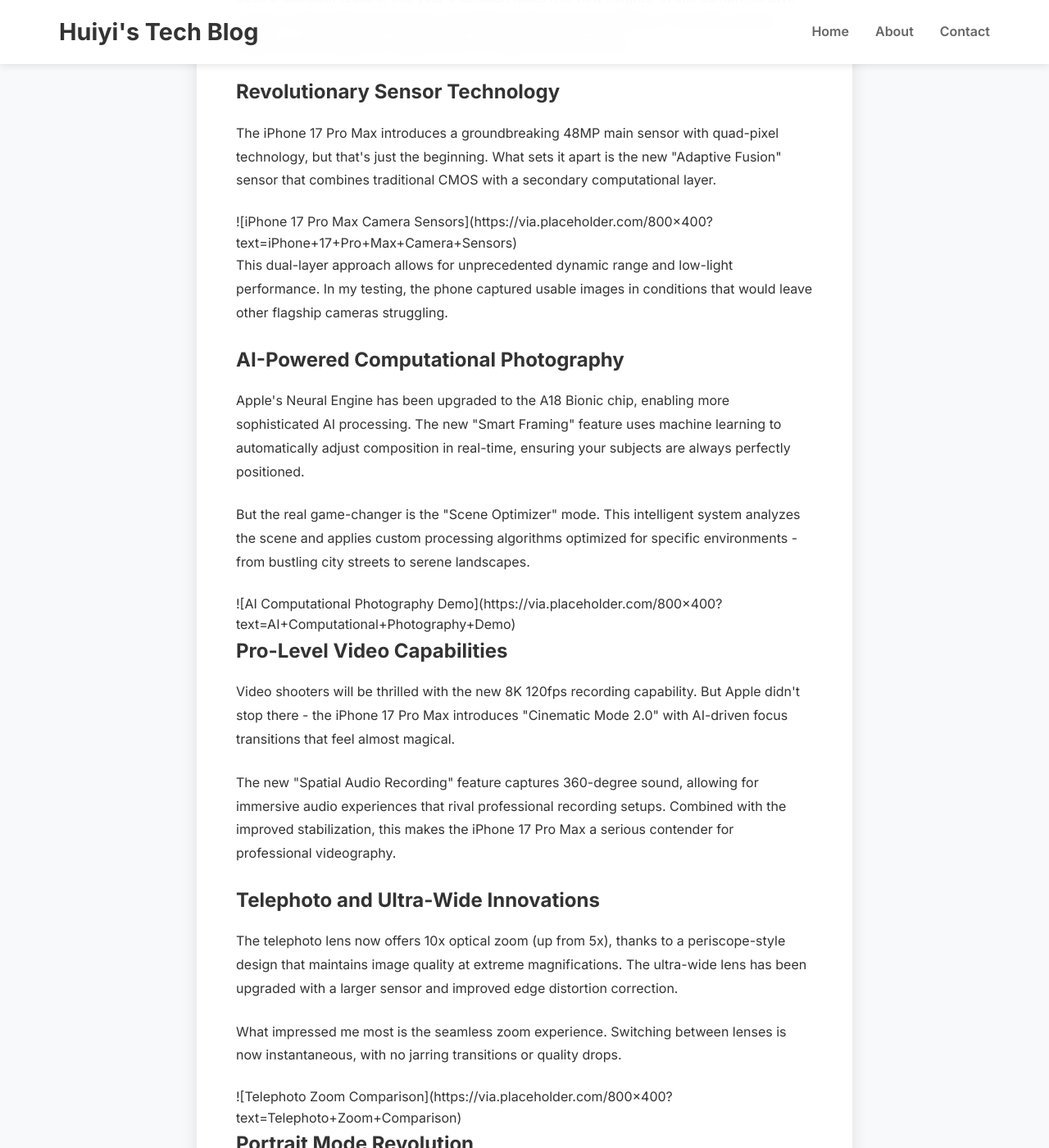
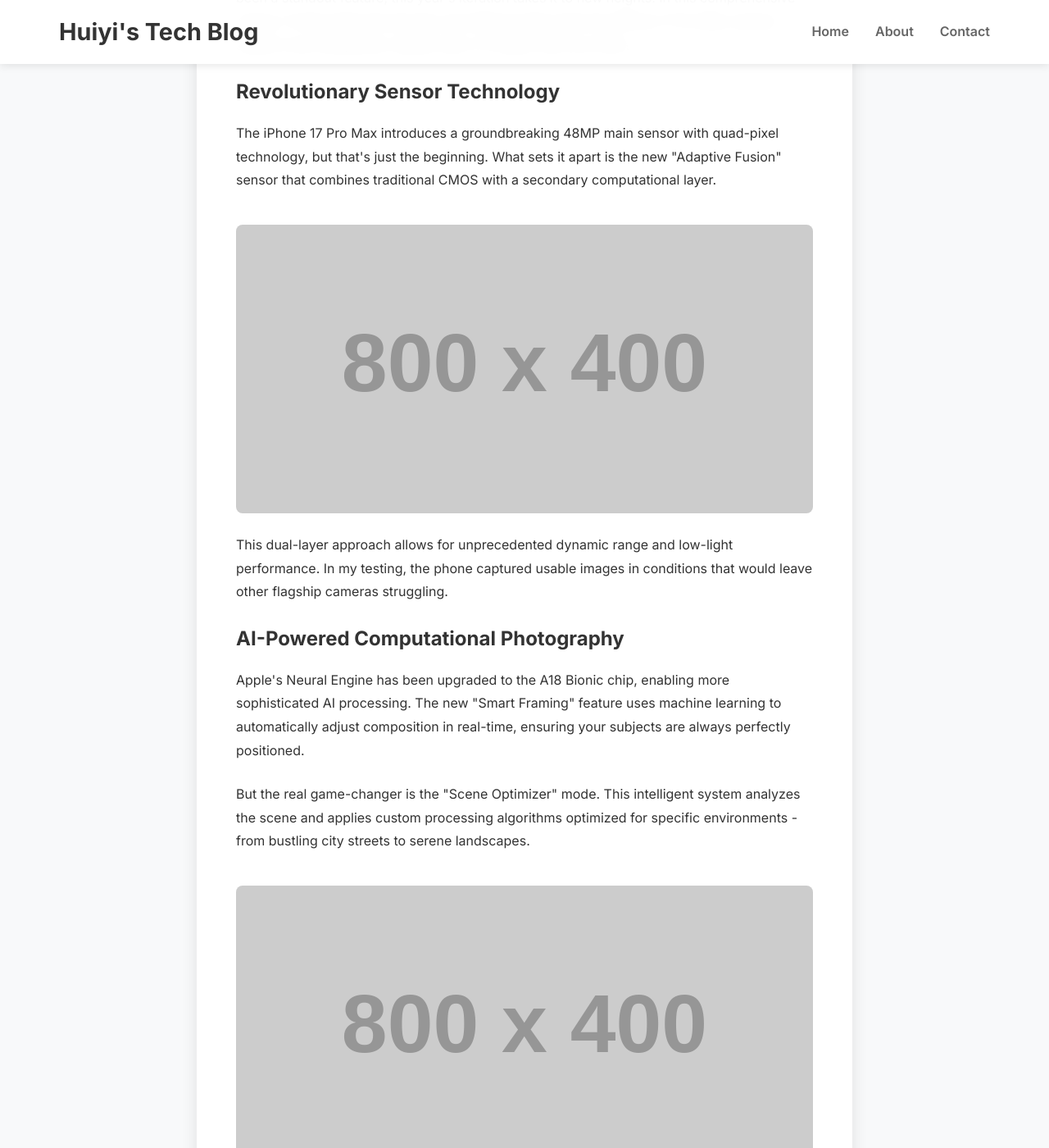
Before and after one commit to becknian/becknian.github.io, a Jekyll site: the page built from _posts/2025-12-14-iphone-17-pro-max-camera-review.md, in a window 1280 px wide and 1400 px high, scrolled down 351 px. Shown: the whole window at 82% size. Built offline with Jekyll 4.4.1, drawn with Linux system fonts in a browser that asks for light colours.

Commit message:
Convert markdown images to HTML img tags

```diff
--- a/_posts/2025-12-14-iphone-17-pro-max-camera-review.md
+++ b/_posts/2025-12-14-iphone-17-pro-max-camera-review.md
@@ -12,7 +12,7 @@ title: "iPhone 17 Pro Max Camera Review: Better Than You Think!"
 
 <p>The iPhone 17 Pro Max introduces a groundbreaking 48MP main sensor with quad-pixel technology, but that's just the beginning. What sets it apart is the new "Adaptive Fusion" sensor that combines traditional CMOS with a secondary computational layer.</p>
 
-![iPhone 17 Pro Max Camera Sensors](https://via.placeholder.com/800x400?text=iPhone+17+Pro+Max+Camera+Sensors)
+<img src="https://via.placeholder.com/800x400?text=iPhone+17+Pro+Max+Camera+Sensors" alt="iPhone 17 Pro Max Camera Sensors">
 
 <p>This dual-layer approach allows for unprecedented dynamic range and low-light performance. In my testing, the phone captured usable images in conditions that would leave other flagship cameras struggling.</p>
 
@@ -22,7 +22,7 @@ title: "iPhone 17 Pro Max Camera Review: Better Than You Think!"
 
 <p>But the real game-changer is the "Scene Optimizer" mode. This intelligent system analyzes the scene and applies custom processing algorithms optimized for specific environments - from bustling city streets to serene landscapes.</p>
 
-![AI Computational Photography Demo](https://via.placeholder.com/800x400?text=AI+Computational+Photography+Demo)
+<img src="https://via.placeholder.com/800x400?text=AI+Computational+Photography+Demo" alt="AI Computational Photography Demo">
 
 <h2>Pro-Level Video Capabilities</h2>
 
@@ -36,7 +36,7 @@ title: "iPhone 17 Pro Max Camera Review: Better Than You Think!"
 
 <p>What impressed me most is the seamless zoom experience. Switching between lenses is now instantaneous, with no jarring transitions or quality drops.</p>
 
-![Telephoto Zoom Comparison](https://via.placeholder.com/800x400?text=Telephoto+Zoom+Comparison)
+<img src="https://via.placeholder.com/800x400?text=Telephoto+Zoom+Comparison" alt="Telephoto Zoom Comparison">
 
 <h2>Portrait Mode Revolution</h2>
 
```
